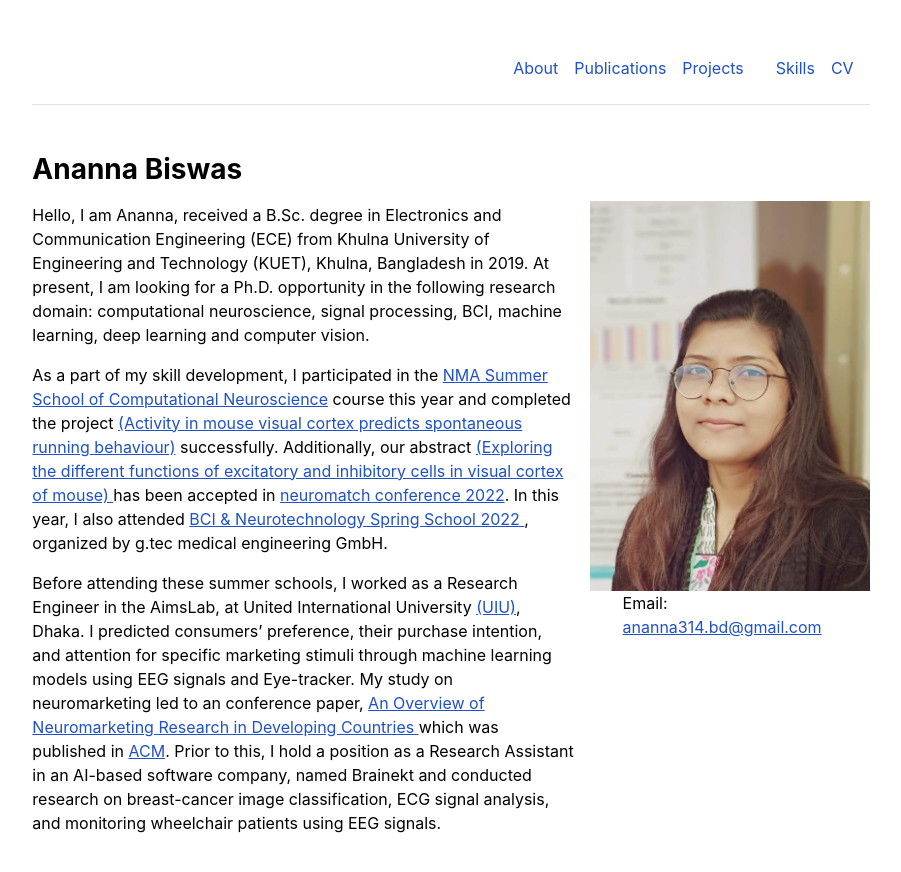
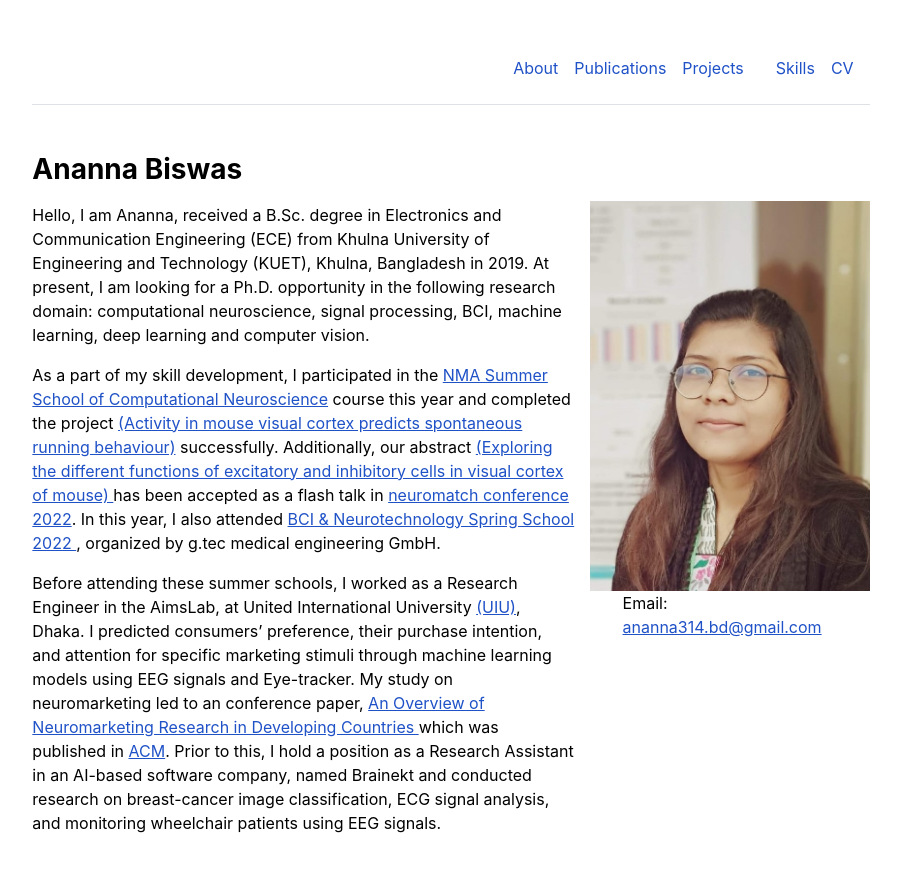
Before and after one commit to Anannabiswas/anannabiswas.github.io, a Jekyll site: the page built from index.md, in a window 1280 px wide and 900 px high. Shown: the top 872 px of the window, without its empty margins (189-1090 px from the left). Built offline with Jekyll 4.4.1, drawn with Linux system fonts in a browser that asks for light colours.

Commit message:
Update index.md

```diff
--- a/index.md
+++ b/index.md
@@ -11,9 +11,8 @@ title: "Ananna Biswas | About"
  As a part of my skill development, I participated in the <a href = "https://compneuro.neuromatch.io/tutorials/intro.html">NMA Summer School of Computational
  Neuroscience</a> course this year and completed the project <a href = "https://anannabiswas.github.io/projects"> (Activity in mouse visual cortex predicts spontaneous
  running behaviour)</a> successfully. Additionally, our abstract <a href = "https://conference.neuromatch.io/abstract?edition=2022-5&submission_id=recZnWRlYhS39CEJW">
- (Exploring the different functions of excitatory and inhibitory cells in visual cortex of mouse) </a> has been accepted in <a href= "https://conference.neuromatch.io/">
- neuromatch conference 2022</a>. In this year, I also attended <a href = "https://www.gtec.at/spring-school-2022/"> BCI & Neurotechnology Spring School 2022 </a>,
- organized by g.tec medical engineering GmbH.
+ (Exploring the different functions of excitatory and inhibitory cells in visual cortex of mouse) </a> has been accepted as a flash talk in <a href=                        "https://conference.neuromatch.io/"> neuromatch conference 2022</a>. In this year, I also attended <a href = "https://www.gtec.at/spring-school-2022/"> BCI &
+ Neurotechnology Spring School 2022 </a>, organized by g.tec medical engineering GmbH.
 
  Before attending these summer schools, I worked as a Research Engineer in the AimsLab, at United International University <a href = "https://www.uiu.ac.bd/">(UIU)</a>,
  Dhaka. I predicted consumers' preference, their purchase intention, and attention for specific marketing stimuli through machine learning models using EEG signals and
```
